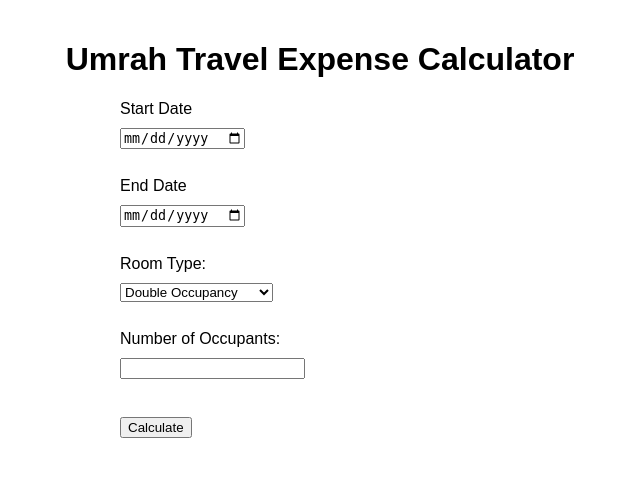
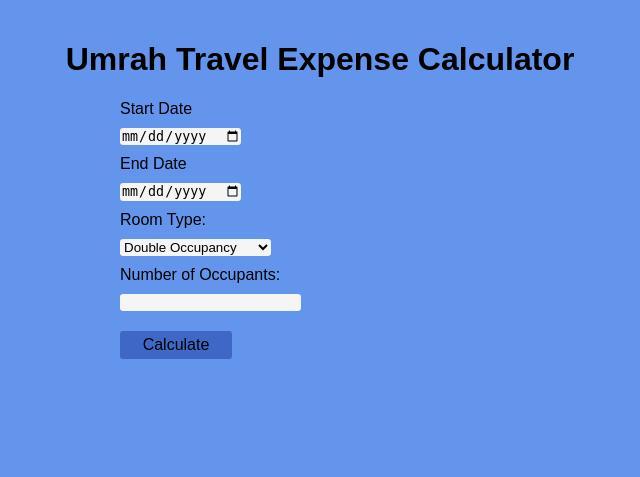
Before and after one commit to TalalZahid014/Calculator, a Flask app: page / in a window 1280 px wide. Shown: the top 477 px of the page, without its empty margins (320-960 px from the left). Run offline with Flask 3, Linux system fonts and the light colour scheme.

Commit message:
"added css"

```diff
--- a/templates/index.html
+++ b/templates/index.html
@@ -5,7 +5,7 @@
   <meta name="viewport" content="width=device-width, initial-scale=1.0">
   <title>Umrah Expense Calculator</title>
   <style>
-html{
+&{
   display: flex;
   flex-flow: column;
   justify-content:center ;
@@ -15,20 +15,43 @@ html{
 body {
   font-family: Arial, sans-serif;
   margin: 20px;
+  background-color: cornflowerblue;
+  align-items: center;
+  justify-content: center;
 }
 h1 {
   text-align: center;
+
 }
 form {
   max-width: 400px;
-    margin: 0 auto;
+  margin: 0 auto;
+  justify-content: center;
 }
 label, input, select {
   display: flex;
   margin-bottom: 10px;
+  align-items: center;
+  /* justify-content: center; */
+  background-color: cornflowerblue;
+}
+input,select{
+  border: transparent;
+  background-color: whitesmoke;
+  border-radius: 0.2rem;
+  justify-content: center;
+  scrollbar-highlight-color: whitesmoke;
 }
 button {
   margin-top: 10px;
+  align-items: center;
+  justify-content: center;
+  border: transparent;
+  border-radius: 0.2rem;
+  background-color: rgb(63, 104, 198);
+  height: 1.75rem;
+  width: 7rem;
+  font-size: medium;
 }
   </style>
 </head>
@@ -36,9 +59,11 @@ button {
 <h1>Umrah Travel Expense Calculator</h1>
 <form action="/calculate" method="POST">
   <label for="start-date">Start Date</label>
-  <input type="date" id="date-start" name="start-date"><br>
+  <input type="date" id="date-start" name="start-date">
+  <!-- <br> -->
   <label for="end-date">End Date</label>
-  <input type="date" id="date-end" name="end-date"><br>
+  <input type="date" id="date-end" name="end-date">
+  <!-- <br> -->
   <!-- <label for="num_nights">Number of Nights:</label>
   <input type="number" id="num_nights" name="num_nights"><br> -->
   <!-- <label for="distance">Distance from Mecca/Medina:</label>
@@ -48,10 +73,11 @@ button {
     <option value="double">Double Occupancy</option>
     <option value="triple">3 Persons Occupancy</option>
     <option value="quad">4 Persons Occupancy</option>
-  </select><br>
-
+  </select>
+  <!-- <br> -->
   <label for="occupancy">Number of Occupants:</label>
-  <input type="number" id="occupancy" name="occupancy" required><br>
+  <input type="number" id="occupancy" name="occupancy" required>
+  <!-- <br> -->
 
 <button type="submit">Calculate</button>
 </form>
```
Also changed, not shown: templates/result.html (+8 -1 lines).
